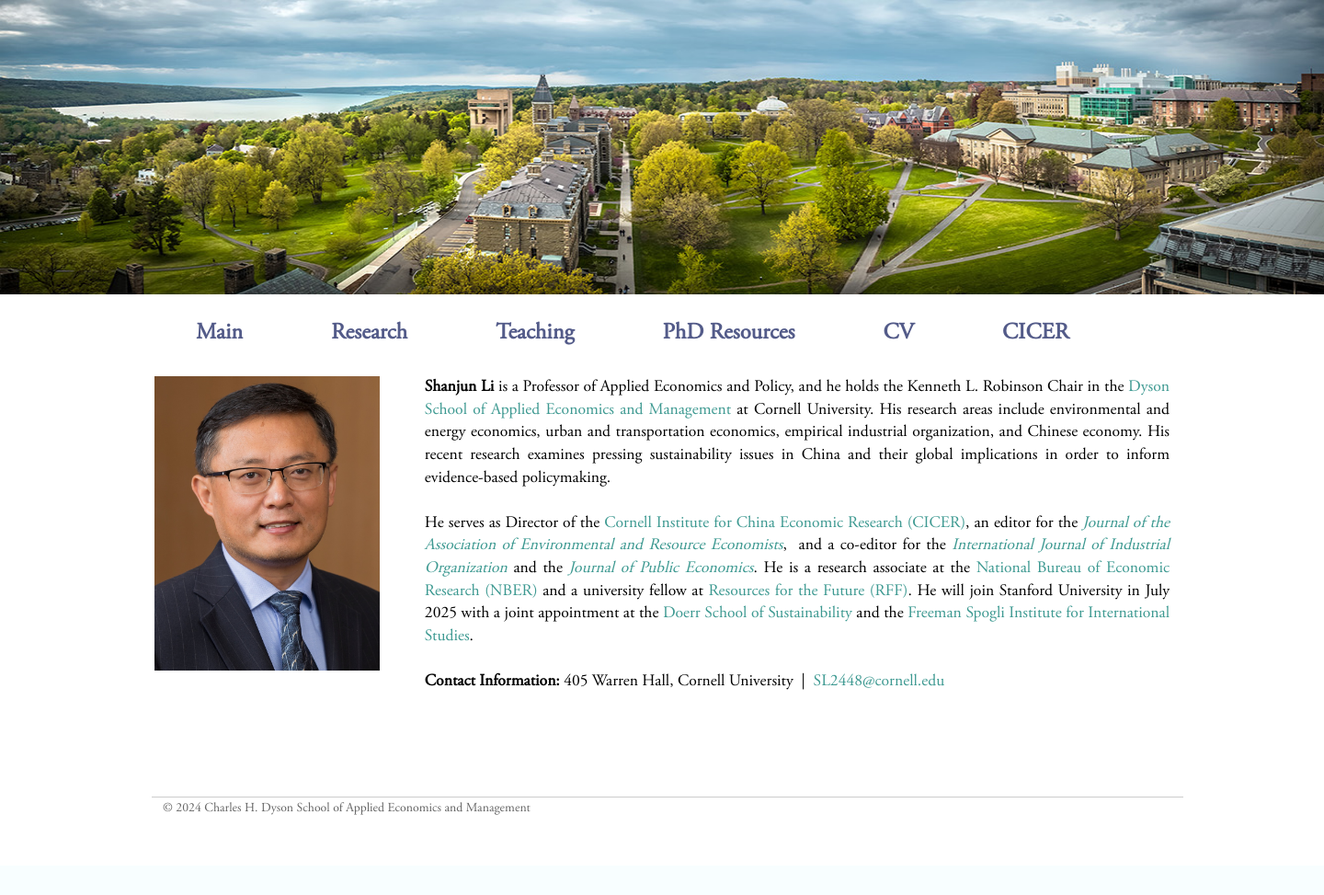
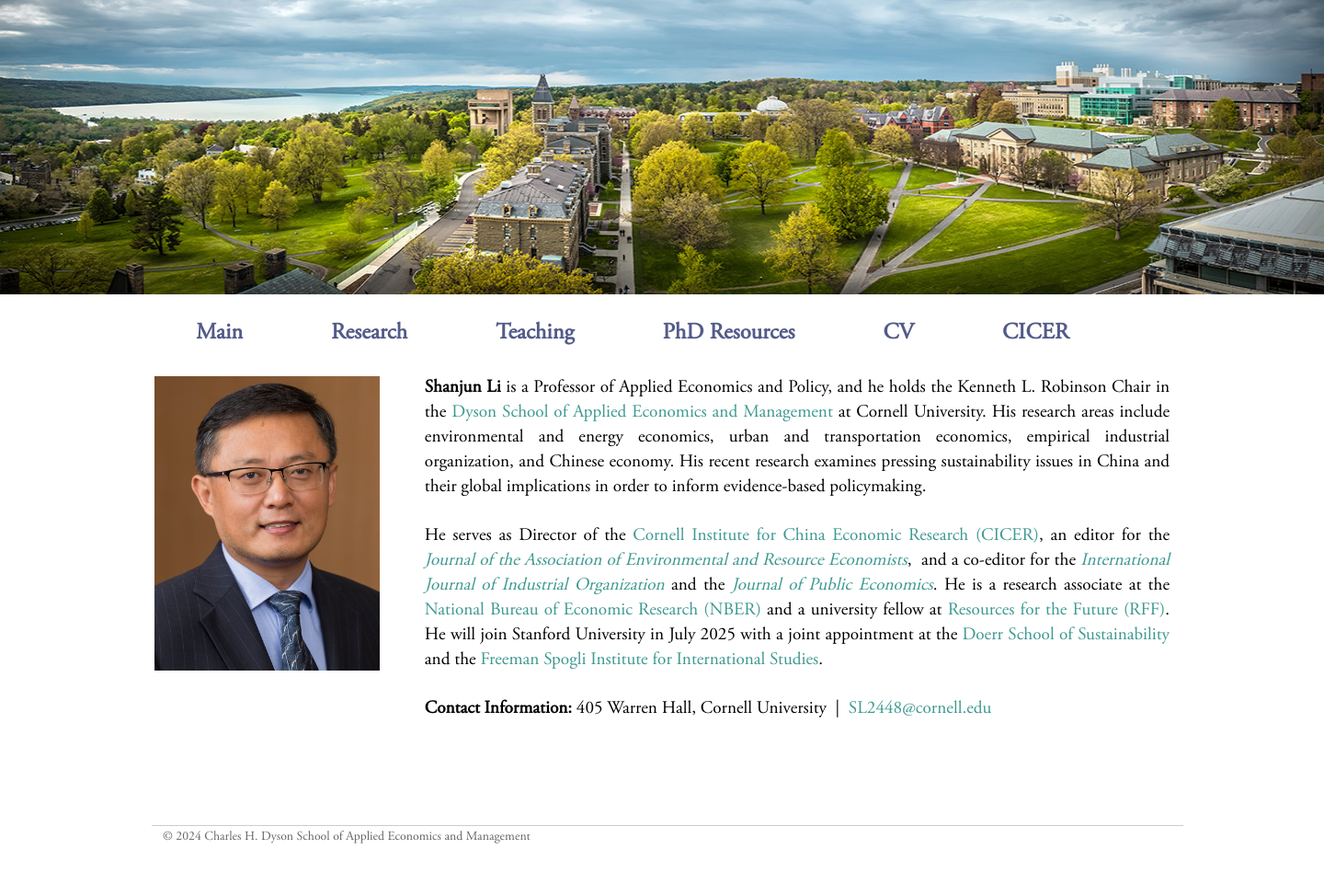
Before and after one commit to shanjunli6/shanjunli6.github.io, a PHP site: page / in a window 1440 px wide. Shown: the whole page at 92% size. Before the commit the page ends 886 px from the top, so only its background shows below. Run offline with PHP 8.4, Linux system fonts and the light colour scheme.

Commit message:
Update styles.css

```diff
--- a/styles.css
+++ b/styles.css
@@ -135,7 +135,7 @@ p, li  {
 	text-align: justify;
 }
 
-.aTable p {
+.head1 p {
 	font-size: 120%;
 	line-height: 140%;
 	margin: 0;
```
